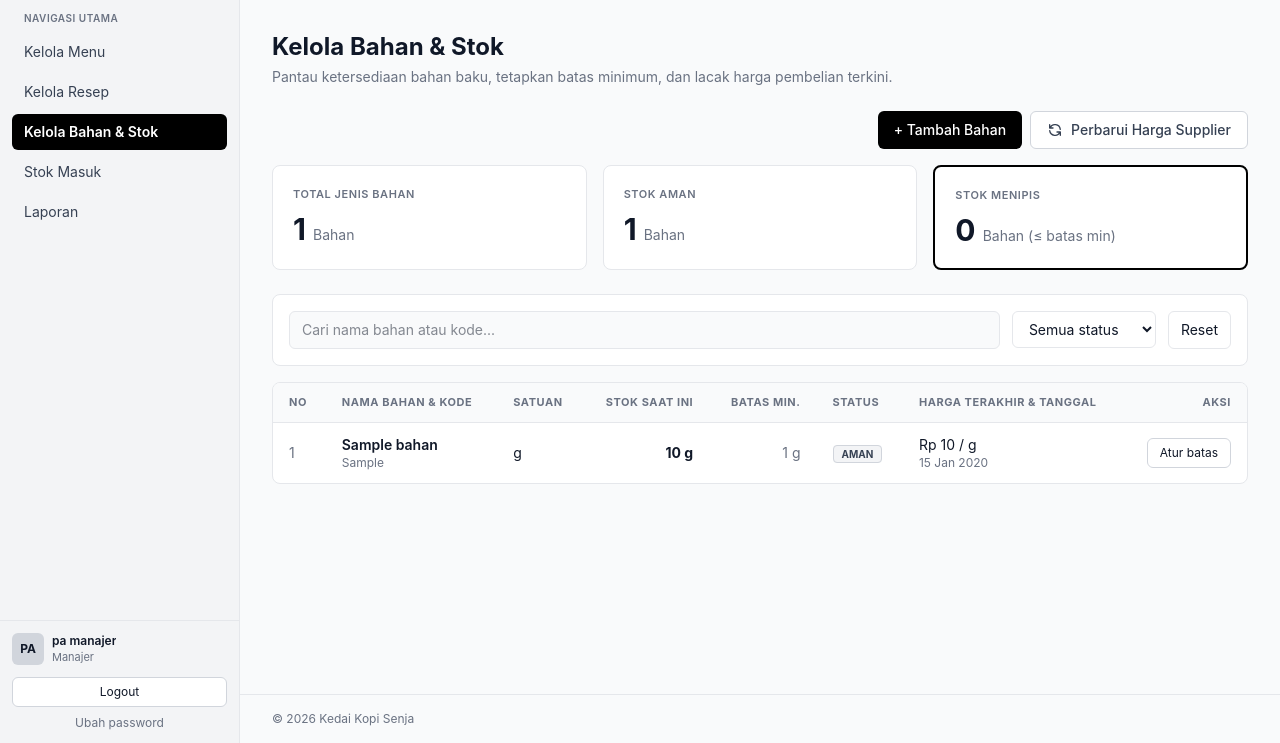
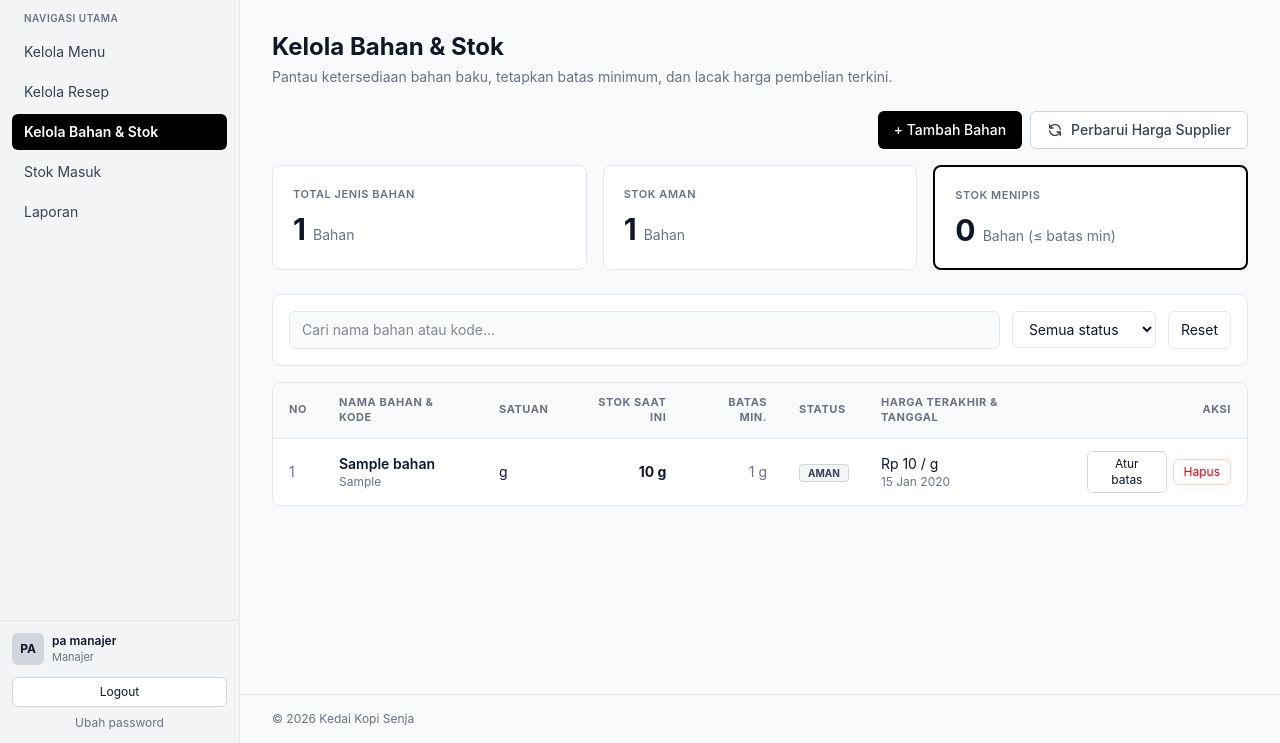
Before and after one commit to aqilahdaffa8/Cafe-UKK, a Laravel app: page /manajer/bahan in a window 1280 px wide. Shown: the part 57-800 px from the top of the page. Run offline with Laravel 12, Linux system fonts and the light colour scheme; a user stored in the database is signed in; data comes from the database, SQL or seed files in the repository; tables that the repository leaves empty hold one stand-in row (values such as "Sample post"); style sheets or scripts are compiled from the project's sources; parts of the project's set-up code (start-up, migrations or seed data) failed here and were passed over.

Commit message:
finalisasi: menambahkan fitur delete bahan

```diff
--- a/app/Http/Controllers/Manajer/BahanController.php
+++ b/app/Http/Controllers/Manajer/BahanController.php
@@ -70,6 +70,33 @@ class BahanController extends Controller
         return back()->with('sukses', "Batas minimum {$bahan->nama_bahan} diperbarui.");
     }
 
+    public function destroy(Bahan $bahan)
+    {
+        // 1. Cek apakah bahan masih digunakan dalam resep menu
+        if ($bahan->reseps()->exists()) {
+            $namaMenu = $bahan->reseps()
+                ->with('menu')
+                ->get()
+                ->pluck('menu.nama_menu')
+                ->filter()
+                ->unique()
+                ->implode(', ');
+
+            return back()->with('error', "Bahan '{$bahan->nama_bahan}' tidak dapat dihapus karena masih digunakan dalam resep menu: {$namaMenu}. Hapus atau ubah resep menu tersebut terlebih dahulu.");
+        }
+
+        // 2. Cek apakah bahan memiliki riwayat pencatatan stok masuk
+        if ($bahan->stokMasuks()->exists()) {
+            return back()->with('error', "Bahan '{$bahan->nama_bahan}' tidak dapat dihapus karena memiliki riwayat pencatatan transaksi stok masuk.");
+        }
+
+        // 3. Jika aman (belum pernah dipakai di resep & belum ada stok masuk), hapus bahan
+        $nama = $bahan->nama_bahan;
+        $bahan->delete();
+
+        return back()->with('sukses', "Bahan '{$nama}' berhasil dihapus.");
+    }
+
     public function syncHargaSupplier(SupplierService $supplierService)
     {
         $hasil = $supplierService->ambilHargaBahan();
--- a/resources/views/manajer/bahan.blade.php
+++ b/resources/views/manajer/bahan.blade.php
@@ -89,11 +89,18 @@
                         </p>
                     </td>
                     <td class="px-4 py-3 text-right">
-                        <button type="button" onclick="aturBatas(this)"
-                                data-action="{{ route('manajer.bahan.batas', $b) }}"
-                                data-nama="{{ $b->nama_bahan }}"
-                                data-batas="{{ $b->batas_minimum + 0 }}"
-                                class="rounded-md border border-gray-300 px-3 py-1.5 text-xs hover:bg-gray-50">Atur batas</button>
+                        <div class="flex items-center justify-end gap-1.5">
+                            <button type="button" onclick="aturBatas(this)"
+                                    data-action="{{ route('manajer.bahan.batas', $b) }}"
+                                    data-nama="{{ $b->nama_bahan }}"
+                                    data-batas="{{ $b->batas_minimum + 0 }}"
+                                    class="rounded-md border border-gray-300 px-2.5 py-1 text-xs hover:bg-gray-50">Atur batas</button>
+                            <form method="POST" action="{{ route('manajer.bahan.destroy', $b) }}" onsubmit="return confirm('Apakah Anda yakin ingin menghapus bahan {{ $b->nama_bahan }}?')">
+                                @csrf
+                                @method('DELETE')
+                                <button type="submit" class="rounded-md border border-red-200 px-2.5 py-1 text-xs text-red-600 hover:bg-red-50" title="Hapus bahan">Hapus</button>
+                            </form>
+                        </div>
                     </td>
                 </tr>
             @empty
--- a/routes/web.php
+++ b/routes/web.php
@@ -45,6 +45,7 @@ Route::middleware(['auth', 'password.changed', 'role:manajer'])
         Route::get('/bahan', [BahanController::class, 'index'])->name('bahan.index');
         Route::post('/bahan', [BahanController::class, 'store'])->name('bahan.store');
         Route::patch('/bahan/{bahan}/batas', [BahanController::class, 'updateBatas'])->name('bahan.batas');
+        Route::delete('/bahan/{bahan}', [BahanController::class, 'destroy'])->name('bahan.destroy');
         Route::post('/bahan/sync-supplier', [BahanController::class, 'syncHargaSupplier'])->name('bahan.sync');
 
         Route::get('/stok-masuk', [StokMasukController::class, 'index'])->name('stok-masuk.index');
```
